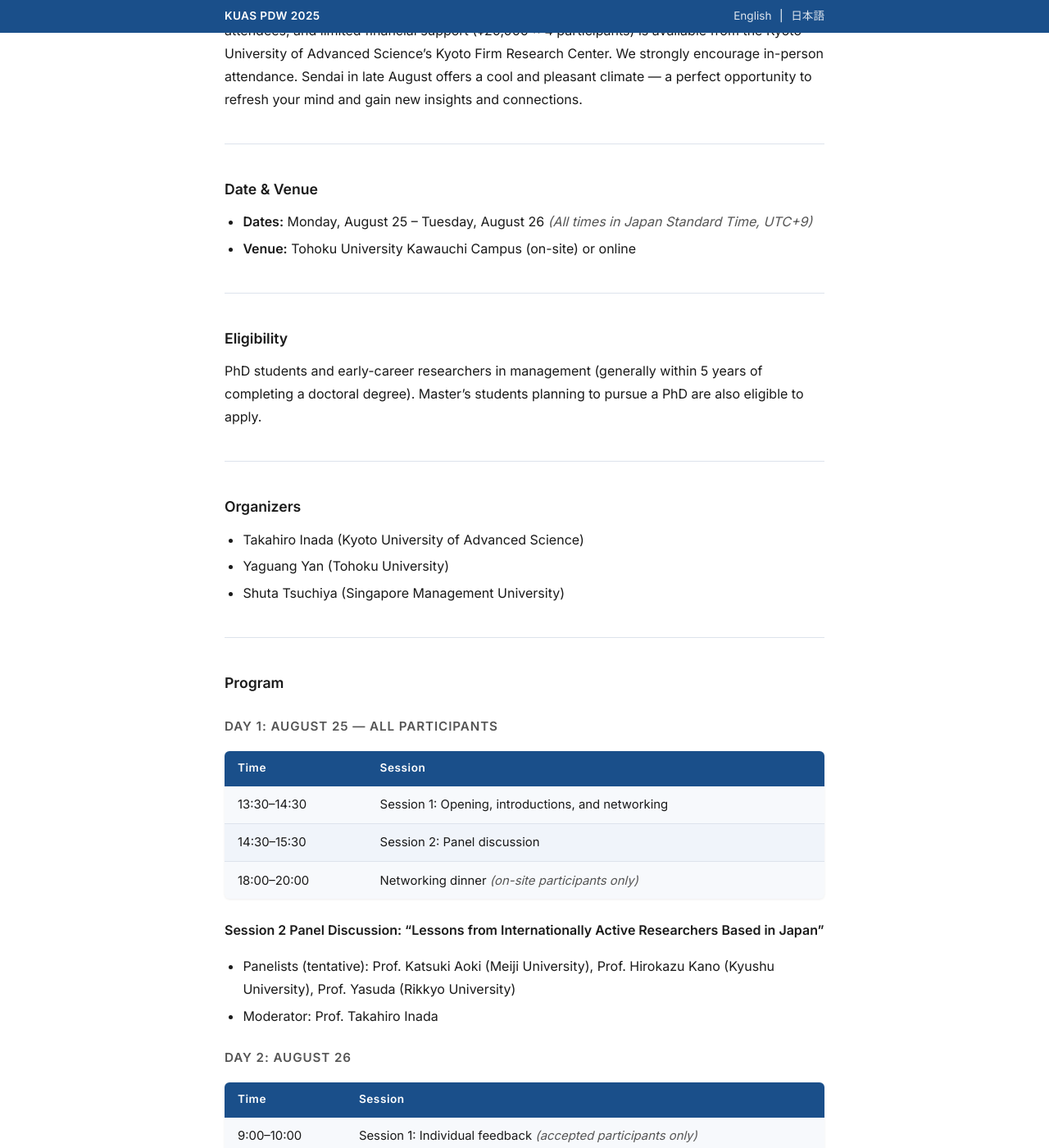
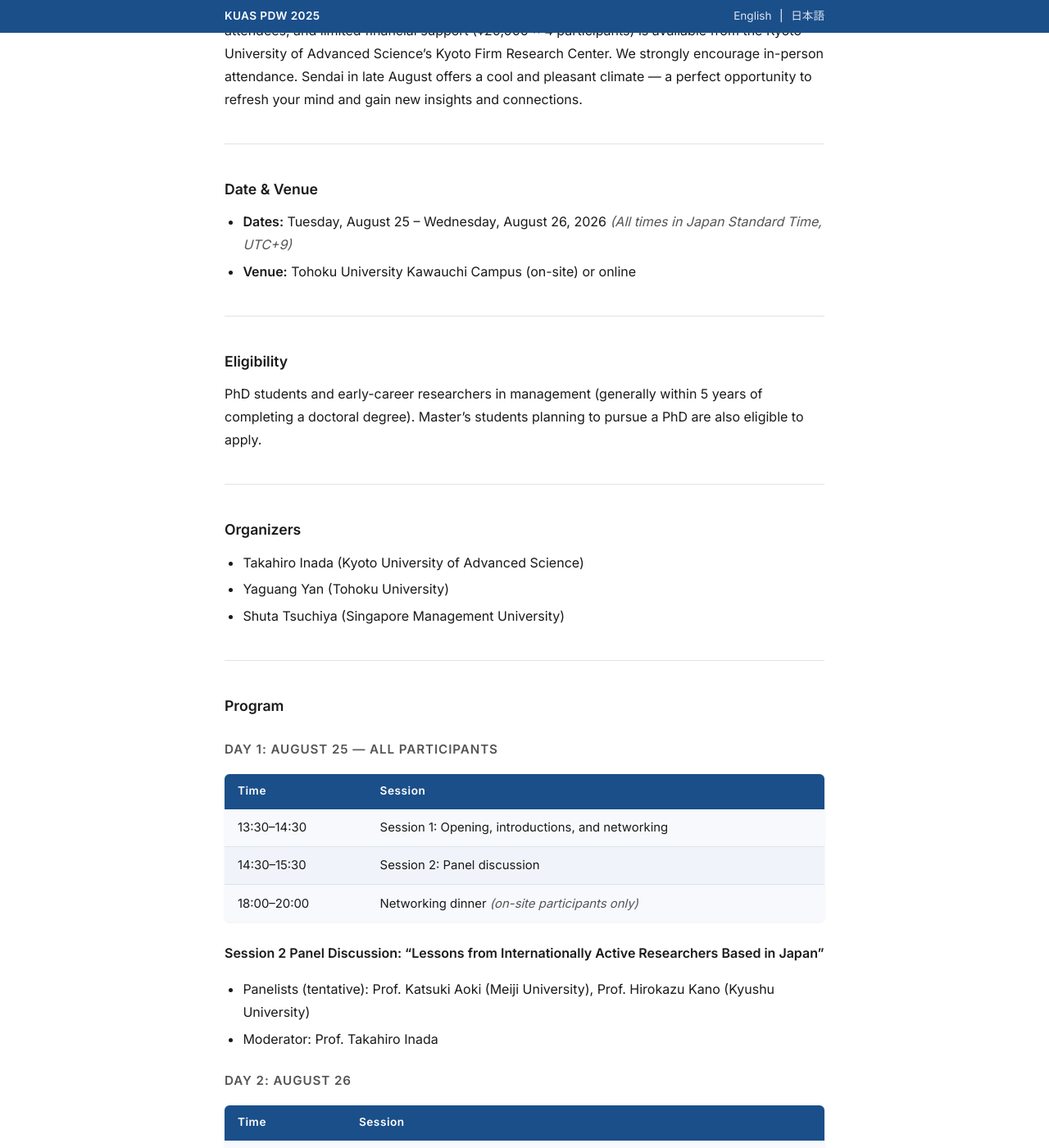
Before and after one commit to kuas-pdw/kuas-pdw.github.io, a Jekyll site: the page built from index.md, in a window 1280 px wide and 1400 px high, scrolled down 689 px. Shown: the whole window at 82% size. Built offline with Jekyll 4.4.1, drawn with Linux system fonts in a browser that asks for light colours; some of the changed text lies outside the part shown.

Commit message:
Fix year to 2026, correct weekdays, remove Prof. Yasuda

```diff
--- a/_config.yml
+++ b/_config.yml
@@ -1,4 +1,4 @@
 title: KUAS PDW for Junior Management Scholars in Asia
-description: "Call for Papers — Paper Development Workshop, August 25–26 2025"
+description: "Call for Papers — Paper Development Workshop, August 25–26 2026"
 url: "https://kuas-pdw.github.io"
 lang: en
--- a/_layouts/default.html
+++ b/_layouts/default.html
@@ -39,7 +39,7 @@
       <p class="hero-label">Call for Papers</p>
       <h1>KUAS PDW for Junior Management Scholars in Asia</h1>
       <div class="hero-meta">
-        <span>📅 August 25–26, 2025</span>
+        <span>📅 August 25–26, 2026</span>
         <span>📍 Tohoku University, Sendai &amp; Online</span>
         <span>⏰ Deadline: July 13</span>
       </div>
--- a/index.md
+++ b/index.md
@@ -16,7 +16,7 @@ Both on-site participation at Tohoku University (Sendai, Japan) and online parti
 
 ### Date & Venue
 
-- **Dates:** Monday, August 25 – Tuesday, August 26 *(All times in Japan Standard Time, UTC+9)*
+- **Dates:** Tuesday, August 25 – Wednesday, August 26, 2026 *(All times in Japan Standard Time, UTC+9)*
 - **Venue:** Tohoku University Kawauchi Campus (on-site) or online
 
 ---
@@ -46,7 +46,7 @@ PhD students and early-career researchers in management (generally within 5 year
 | 18:00–20:00 | Networking dinner *(on-site participants only)* |
 
 **Session 2 Panel Discussion: "Lessons from Internationally Active Researchers Based in Japan"**
-- Panelists (tentative): Prof. Katsuki Aoki (Meiji University), Prof. Hirokazu Kano (Kyushu University), Prof. Yasuda (Rikkyo University)
+- Panelists (tentative): Prof. Katsuki Aoki (Meiji University), Prof. Hirokazu Kano (Kyushu University)
 - Moderator: Prof. Takahiro Inada
 
 #### Day 2: August 26
@@ -121,7 +121,7 @@ Email: inada.takahiro [atto] kuas.ac.jp
 
 ### 日時・場所
 
-- **日時：** 8月25日（月）〜26日（火）*※表示時刻はすべて日本標準時（UTC+9）*
+- **日時：** 2026年8月25日（火）〜26日（水）*※表示時刻はすべて日本標準時（UTC+9）*
 - **場所：** 東北大学川内キャンパス（オンサイト）またはオンライン
 
 ---
```
Also changed, not shown: other parts of index.md (+1 -1 lines).
